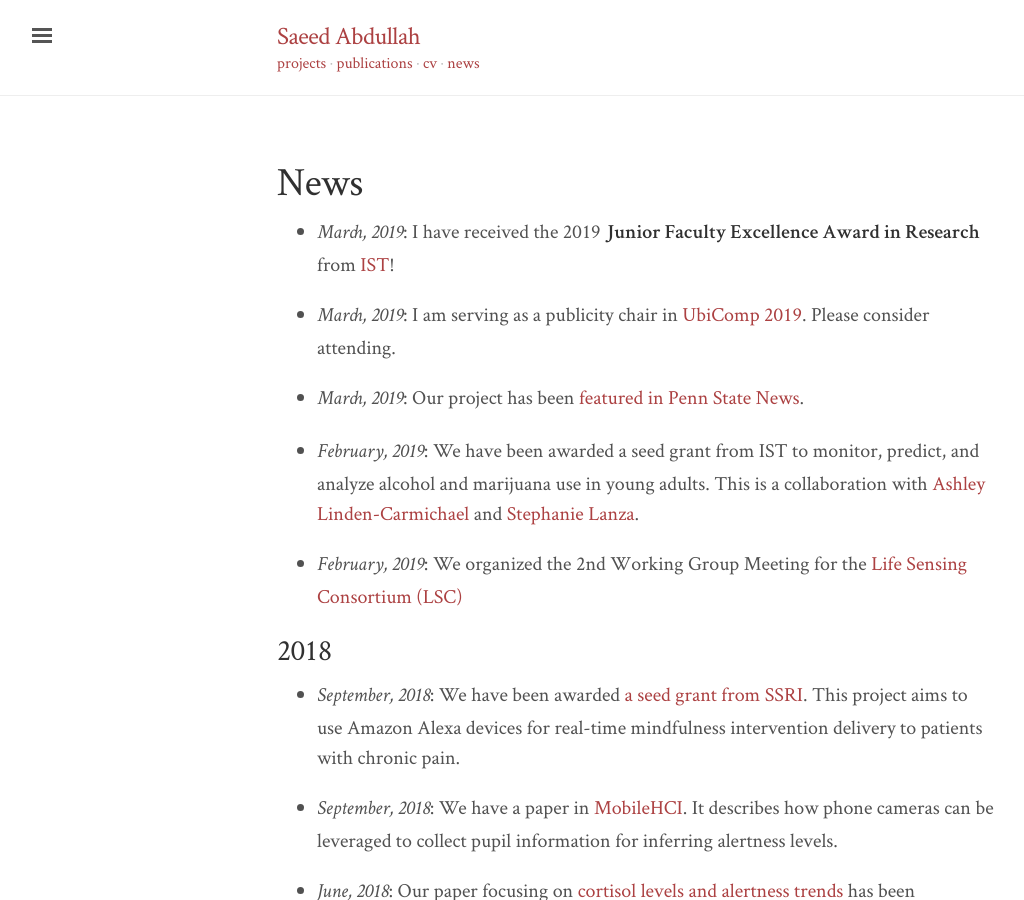
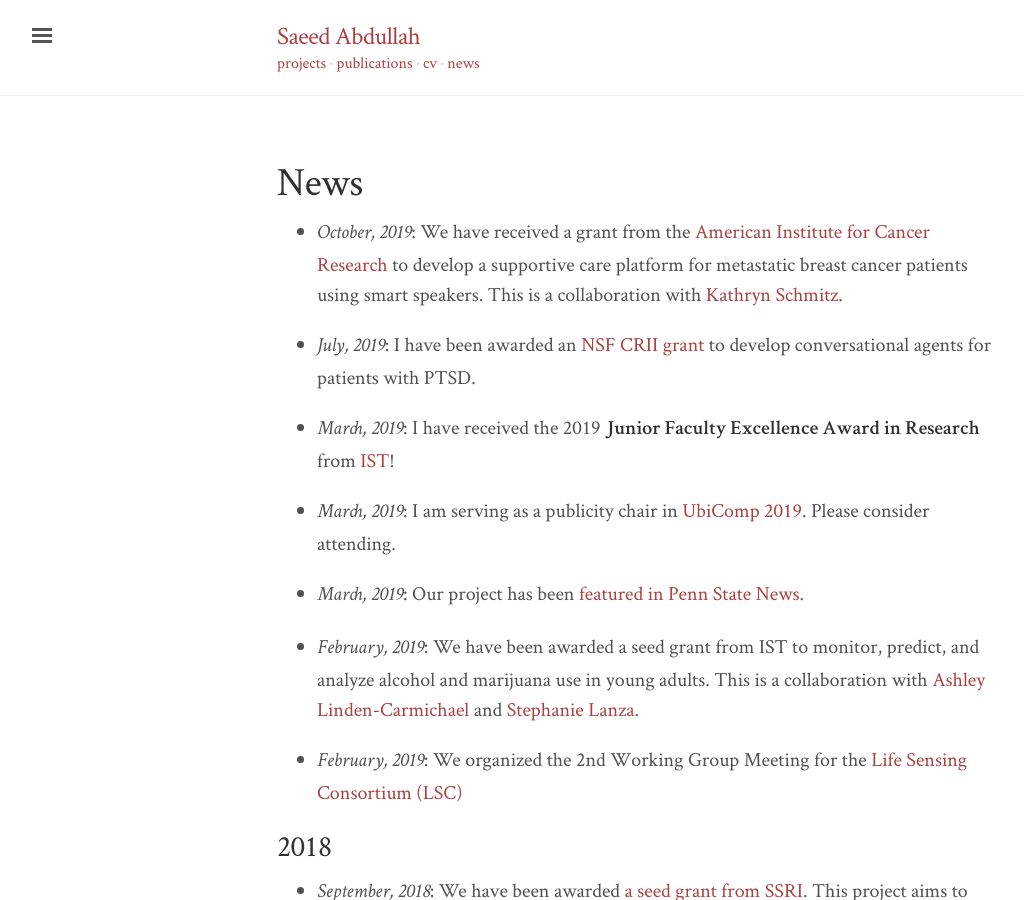
Before and after one commit to saeed-abdullah/saeed-abdullah.github.io, a Jekyll site: the page built from news.markdown, in a window 1280 px wide and 900 px high. Shown: the whole window, without its empty margins (3-1027 px from the left). Built offline with Jekyll 4.4.1, drawn with Linux system fonts in a browser that asks for light colours; nearby versions of some CDN libraries.

Commit message:
Adds news items

```diff
--- a/news.markdown
+++ b/news.markdown
@@ -2,6 +2,10 @@
 title: News
 layout: page
 ---
+
+* _October, 2019_: We have received a grant from the [American Institute for Cancer Research](https://www.aicr.org/) to develop a supportive care platform for metastatic breast cancer patients using smart speakers. This is a collaboration with [Kathryn Schmitz](https://cancer.psu.edu/researchers/individual/-/researcher/5B6500F63D5438DBE0540010E056499A/kathryn-schmitz-phd-mph-facsm).
+
+* _July, 2019_: I have been awarded an [NSF CRII grant](https://www.nsf.gov/awardsearch/showAward?AWD_ID=1850287) to develop conversational agents for patients with PTSD.
 
 * _March, 2019_: I have received the 2019 **Junior Faculty Excellence Award in Research** from [IST](https://news.psu.edu/story/567207/2019/04/03/faculty-and-staff-recognized-annual-ist-awards-reception)!
 
```
